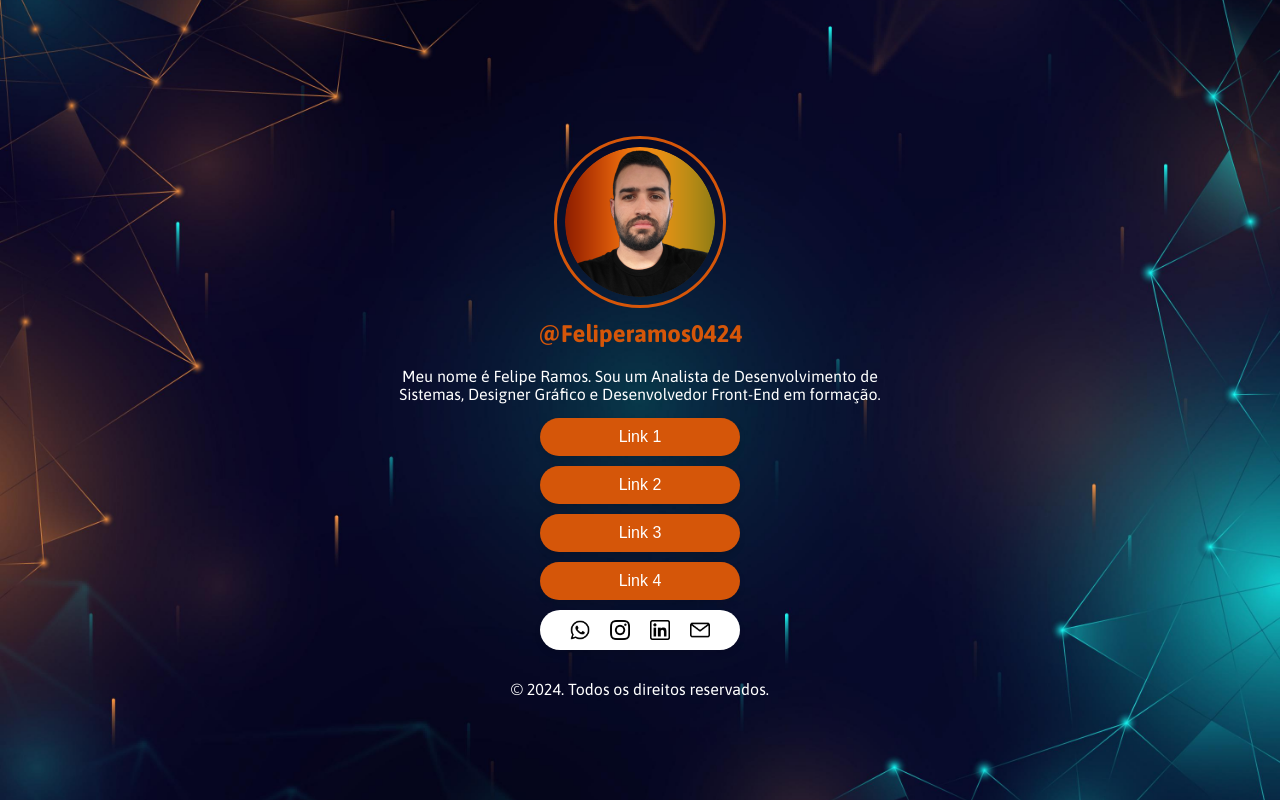
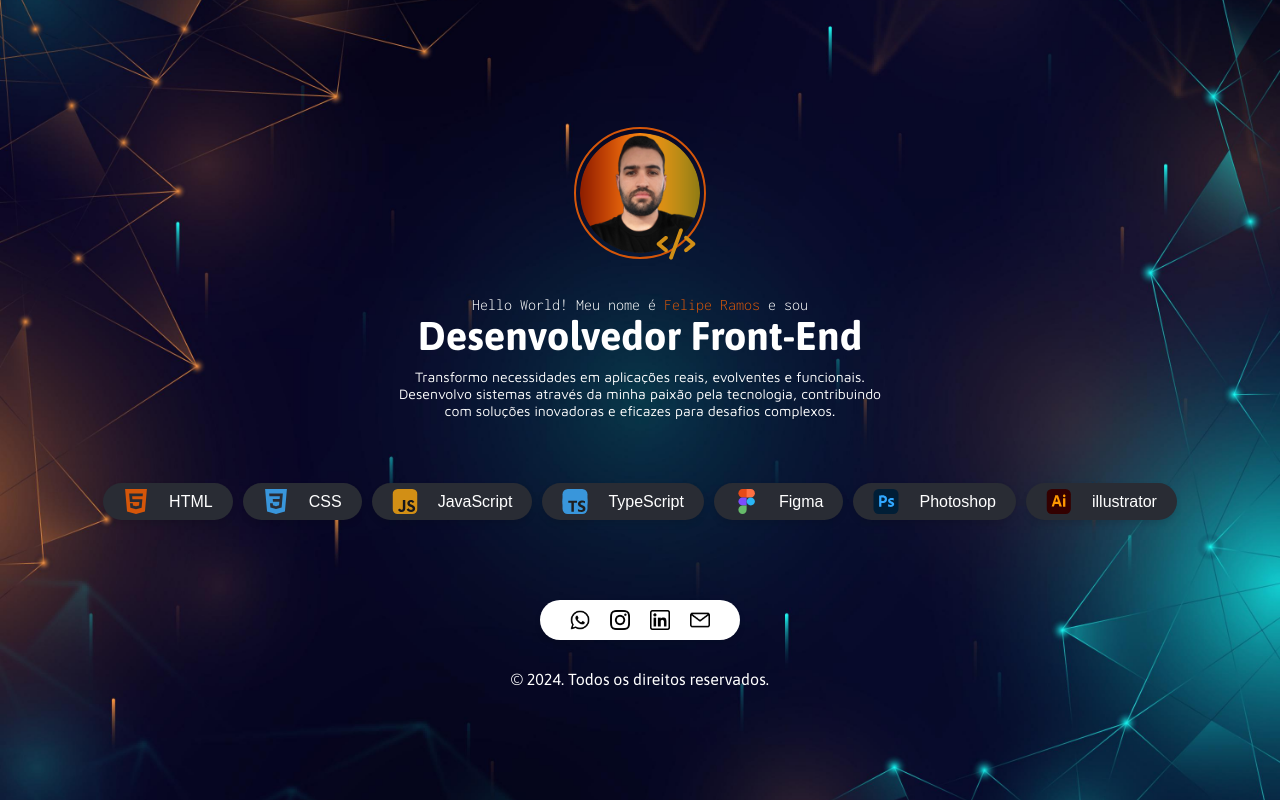
Before and after one commit to felipe0424/PortfolioDev, a plain HTML site: page src/public/index.html in a window 1280 px wide. Drawn offline with Linux system fonts and the light colour scheme.

Commit message:
Atualização Portfólio

```diff
--- a/src/assets/style/global.css
+++ b/src/assets/style/global.css
@@ -21,9 +21,15 @@ header {
     display: flex;
     justify-content: center;
     align-items: center;
-    margin-top: 60px;
+    margin-top: 100px;
+    max-height: 200px;
     text-align: center;
     flex-direction: column;
+}
+
+main {
+    display: flex;
+    margin: 0;
 }
 
 footer {
@@ -31,15 +37,19 @@ footer {
     justify-content: center;
     flex-direction: column;
     align-items: center;
-    margin: 5px;
+    padding-bottom: 2%;
+    padding-top: 50px;
+    margin: 10px;
 }
 
 h1 {
     font-size: 2.5em;
     font-weight: bold;
     color: #ffffff;
-    margin-bottom: 5px;
+    margin: 0; /* Remove a margem ao redor do <h1> */
+    padding-bottom: 10px; /* Adiciona um pouco de padding para separar o <h1> do <h3> */
 }
+
 h2 {
     font-family: 'Asap';
     font-size: 24px;
@@ -50,44 +60,112 @@ h2 {
 h2:hover {
     color: #D28F15;
 }
+
+h3 {
+    font-family: 'Inconsolata';
+    font-weight: 300;
+    font-size: 16px;
+    margin: 0;
+    padding-top: 10px;
+}
+
 p {
     display: flex;
     width: auto;
-    margin: 10px;
+    margin: 0px;
     text-align: center;
 }
 
+.nome {
+    color: #D55609;
+}
+
+.sobre {
+    font-family: 'Maven Pro';
+    font-size: 14px;
+}
+
 .imagem-perfil {
-    width: 150px;
+    width: 120px;
     height: auto;
     border-radius: 50%;
-    outline: 3px solid #D55609;
-    outline-offset: 8px;
+    outline: 2px solid #D55609;
+    outline-offset: 4px;
     transition: outline 0.3s ease;
 }
 .imagem-perfil:hover {
-    outline: 3px solid #D28F15;
+    outline: 2px solid #D28F15;
+}
+
+.imagemContainer {
+    position: relative;
+    display: inline-block;
+}
+
+.imagem-perfil {
+    width: 120px;
+    height: auto;
+    border-radius: 50%;
+    outline: 2px solid #D55609;
+    outline-offset: 4px;
+    transition: outline 0.3s ease;
+    position:center; /* Posiciona a imagem de perfil em relação ao contêiner */
+    top: 0;
+    left: 0;
+    z-index: 1; /* Garante que esta imagem esteja acima da imagem do código */
+}
+
+.imagem-perfil:hover {
+    outline: 2px solid #D28F15;
+}
+
+.codePerfil {
+    width: 40px;
+    height: auto;
+    position: absolute;
+    top: 90%;
+    left: 80%;
+    transform: translate(-50%, -50%);
+    z-index: 2;
 }
 
 .DivLinks {
     display: flex;
-    flex-direction: column;
-    align-items: center;
+    flex-wrap: wrap;
+    gap: 10px;
+    justify-content: center;
+    margin-top: 10%;
+    margin-bottom: 20px;
 }
 
 .links {
-    background-color: #D55609;
-    color: #fff;
+    display: flex;
+    align-items: center;
+    background-color: #292C34;
+    color: #ffffff;
     border: none;
     border-radius: 25px;
-    padding: 10px 20px;
-    margin: 5px;
+    padding: 6px 20px;
     font-size: 16px;
     cursor: pointer;
     box-shadow: 0 4px 6px rgba(0, 0, 0, 0.1);
     transition: background-color 0.3s ease;
-    width: 200px;
     text-align: center;
+}
+
+.links img {
+    width: auto;
+    height: 25px;
+    margin-right: 20px;
+}
+
+.textos {
+    margin-top: 30px;
+}
+
+.links span {
+    display: inline-flex;
+    align-items: center;
 }
 
 .links:hover {
@@ -130,6 +208,10 @@ p {
     border-radius: 50%;
 }
 
+.imgButton {
+    margin-right: 10px; /* Adiciona margem à direita da imagem */
+}
+
 .copy {
     margin-top: 30px;
 }
--- a/src/public/index.html
+++ b/src/public/index.html
@@ -5,23 +5,36 @@
     <meta name="viewport" content="width=device-width, initial-scale=1.0">
     <link rel="stylesheet" href="../assets/style/global.css">
     <link href="https://fonts.googleapis.com/css2?family=Asap:wght@400;700&display=swap" rel="stylesheet">
+    <link href="https://fonts.googleapis.com/css2?family=Inconsolata:wght@300;700&display=swap" rel="stylesheet">
+    <link href="https://fonts.googleapis.com/css2?family=Maven+Pro:wght@400..900&display=swap" rel="stylesheet">
     <title>Meu Portfólio</title>
 </head>
 <body>
     <script src="../js/TESTE.js"></script>
     <header>
         <div>
-            <img src="../assets/images/perfil2.png" alt="perfil" class="imagem-perfil">
-            <h2>@Feliperamos0424</h2>
-            <p class="sobre">Meu nome é Felipe Ramos. Sou um Analista de Desenvolvimento de Sistemas, Designer Gráfico e Desenvolvedor Front-End em formação.</p>
+            <div class="imagemContainer">
+                <img src="../assets/svg/Code.svg" alt="perfil" class="codePerfil">
+                <img src="../assets/images/perfil2.png" alt="perfil" class="imagem-perfil">
+            </div>
+            <div class="textos">
+                <h3>Hello World! Meu nome é <span class="nome">Felipe Ramos</span> e sou</h3>
+                <h1>Desenvolvedor Front-End</h1>
+                <p class="sobre">Transformo necessidades em aplicações reais, evolventes e funcionais. Desenvolvo sistemas através da minha paixão pela tecnologia, contribuindo com soluções inovadoras e eficazes para desafios complexos.</p>
+            </div>
         </div>
     </header>
     <main>
-        <div class="DivLinks">
-            <button class="links">Link 1</button>
-            <button class="links">Link 2</button>
-            <button class="links">Link 3</button>
-            <button class="links">Link 4</button>
+        <div>
+            <div class="DivLinks">
+                <button class="links"><img class="imgButton" src="../assets/svg/HTML.svg" alt="html">HTML</button>
+                <button class="links"><img class="imgButton" src="../assets/svg/CSS.svg" alt="html">CSS</button>
+                <button class="links"><img class="imgButton" src="../assets/svg/JavaScript.svg" alt="html">JavaScript</button>
+                <button class="links"><img class="imgButton" src="../assets/svg/Type.svg" alt="html">TypeScript</button>
+                <button class="links"><img class="imgButton" src="../assets/svg/Figma.svg" alt="html">Figma</button>
+                <button class="links"><img class="imgButton" src="../assets/svg/Photoshop.svg" alt="html">Photoshop</button>
+                <button class="links"><img class="imgButton" src="../assets/svg/Illustrator.svg" alt="html">illustrator</button>
+            </div>
         </div>
     </main>
     <footer>
```
Also changed, not shown: src/public/index copy.html (added, +44 -0 lines), src/assets/svg/CSS.svg (added), src/assets/svg/Code.svg (added), src/assets/svg/Figma.svg (added), src/assets/svg/HTML.svg (added), src/assets/svg/Illustrator.svg (added), src/assets/svg/JavaScript.svg (added), src/assets/svg/Photoshop.svg (added), src/assets/svg/Type.svg (added).
